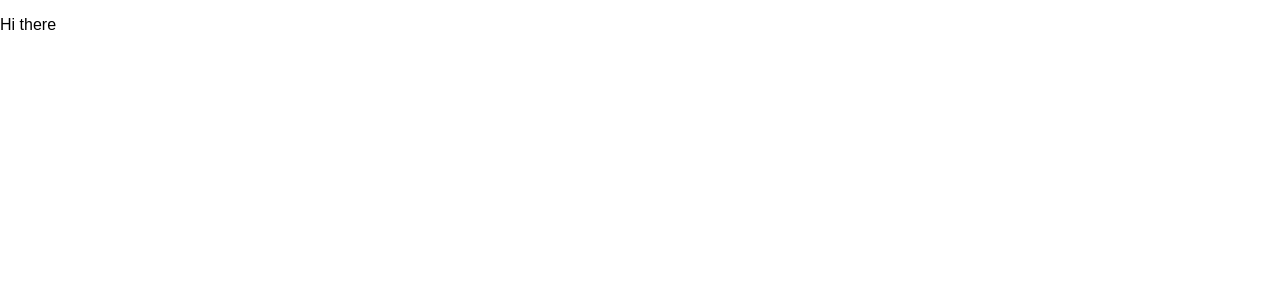
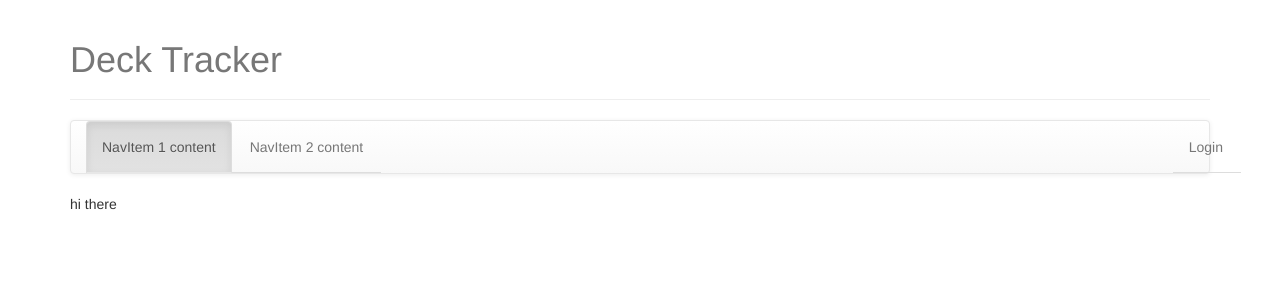
Before and after one commit to jbarson/DeckTracker, a React (Create React App) app: page / in a window 1280 px wide. Shown: the top 300 px of the page. Built offline with nearby package versions, Linux system fonts and the light colour scheme.

Commit message:
staring the initial design

```diff
--- a/package.json
+++ b/package.json
@@ -2,12 +2,13 @@
   "name": "decktracker",
   "version": "0.1.0",
   "private": true,
-
   "devDependencies": {
     "react-scripts": "0.8.5"
   },
   "dependencies": {
+    "bootstrap": "3",
     "react": "^15.4.2",
+    "react-bootstrap": "^0.30.7",
     "react-dom": "^15.4.2"
   },
   "scripts": {
--- a/src/App.css
+++ b/src/App.css
@@ -1,10 +1,10 @@
-.App {
+/*.App {
   text-align: center;
 }
 
 .App-logo {
   /*animation: App-logo-spin infinite 20s linear;*/
-  height: 80px;
+  /*height: 80px;
 }
 
 .App-header {
@@ -16,7 +16,7 @@
 
 .App-intro {
   font-size: large;
-}
+}*/
 
 /*@keyframes App-logo-spin {
   from { transform: rotate(0deg); }
--- a/src/App.js
+++ b/src/App.js
@@ -1,10 +1,31 @@
 import React from 'react';
 import './App.css';
+import {
+  Nav,
+  NavItem,
+  PageHeader,
+  Navbar
+} from 'react-bootstrap';
 
 class App extends React.Component {
+  greeting = "hi there";
   render() {
     return (
-      <p>Hi there</p>
+      <div className="container">
+        <PageHeader className="text-muted ">Deck Tracker</PageHeader>
+        <Navbar>
+          <Nav bsStyle="tabs" activeKey="1" onSelect={this.handleSelect}>
+            <NavItem eventKey="1" >NavItem 1 content</NavItem>
+            <NavItem eventKey="2" >NavItem 2 content</NavItem>
+          </Nav>
+          <Nav pullRight bsStyle="tabs">
+            <NavItem eventKey="3">Login</NavItem>
+          </Nav>
+        </Navbar>
+        <div className="content">
+          {this.greeting}
+        </div>
+      </div>
     );
   }
 }
--- a/src/index.css
+++ b/src/index.css
@@ -1,5 +1,5 @@
-body {
+/*body {
   margin: 0;
   padding: 0;
   font-family: sans-serif;
-}
+}*/
--- a/src/index.js
+++ b/src/index.js
@@ -1,6 +1,8 @@
 import React from 'react';
 import ReactDOM from 'react-dom';
 import App from './App';
+import 'bootstrap/dist/css/bootstrap.css';
+import 'bootstrap/dist/css/bootstrap-theme.css';
 import './index.css';
 
 ReactDOM.render(
```
Also changed, not shown: 2 other files (tests, documents, lock files or other folders).
